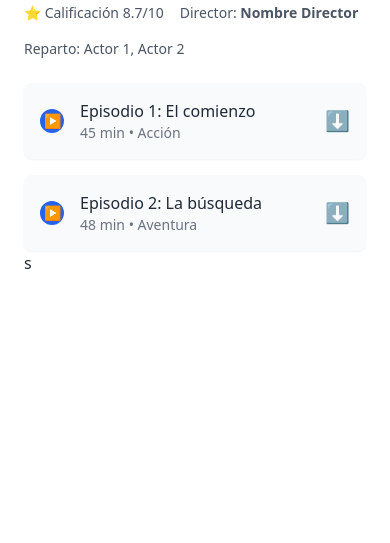
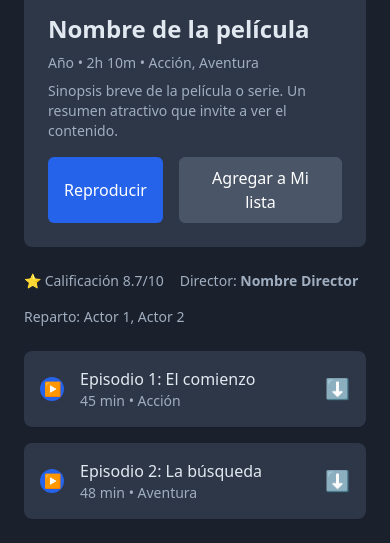
Before and after one commit to AJoelCastro/CanchitaMovies, a Django app: page /movies/ in a window 390 px wide. Shown: the part 582-1125 px from the top of the page. Before the commit the page ends 851 px from the top, so only its background shows below. Run offline with Django 5.2, Linux system fonts and the light colour scheme; some libraries are stand-ins or nearby versions.

Commit message:
cambios2

```diff
--- a/canchitamovies/settings.py
+++ b/canchitamovies/settings.py
@@ -129,7 +129,11 @@ USE_TZ = True
 # Static files (CSS, JavaScript, Images)
 # https://docs.djangoproject.com/en/5.2/howto/static-files/
 
-STATIC_URL = 'static/'
+STATIC_URL = '/static/'
+
+STATICFILES_DIRS = [
+    BASE_DIR / 'canchitamovies' / 'static',
+]
 
 # Default primary key field type
 # https://docs.djangoproject.com/en/5.2/ref/settings/#default-auto-field
--- /dev/null
+++ b/canchitamovies/static/css/style.css
@@ -0,0 +1,45 @@
+:root {
+    --color-bg: #1a202c; /* gris oscuro */
+    --color-text-primary: #e2e8f0; /* gris claro */
+    --color-text-secondary: #a0aec0; /* gris medio */
+    --color-bg-card: #2d3748; /* fondo gris oscuro */
+    --color-blue-primary: #2563eb; /* azul botones */
+    --color-gray-button: #4a5568; /* gris botones */
+  }
+
+  body {
+    background-color: var(--color-bg);
+    color: var(--color-text-primary);
+    font-family: sans-serif;
+    padding: 1.5rem; /* equivale a p-6 */
+  }
+
+  .text-secondary {
+    color: var(--color-text-secondary);
+  }
+
+  .bg-card {
+    background-color: var(--color-bg-card);
+  }
+
+  .btn-primary {
+    background-color: var(--color-blue-primary);
+    color: white;
+    padding: 0.5rem 1rem;
+    border-radius: 0.375rem; /* rounded-md */
+    border: none;
+    cursor: pointer;
+  }
+
+  .btn-secondary {
+    background-color: var(--color-gray-button);
+    color: white;
+    border: 1px solid #4a5568;
+    padding: 0.5rem 1rem;
+    border-radius: 0.375rem;
+    cursor: pointer;
+  }
+
+  .btn-secondary:hover {
+    background-color: #4a5568cc;
+  }
--- a/templates/movies/menu.html
+++ b/templates/movies/menu.html
@@ -1,58 +1,68 @@
+{% load static %}
 <!DOCTYPE html>
 <html lang="es">
 <head>
-  <meta charset="UTF-8">
-  <meta name="viewport" content="width=device-width, initial-scale=1.0">
+  <meta charset="UTF-8" />
+  <meta name="viewport" content="width=device-width, initial-scale=1" />
   <title>Vista Película</title>
   <script src="https://cdn.tailwindcss.com"></script>
+  <link rel="stylesheet" href="{% static 'css/style.css' %}" />
 </head>
-<body class="bg-white text-gray-800 font-sans p-6">
+<body class="font-sans p-6">
+  <div class="flex flex-col md:flex-row gap-6">
+    <img
+      src="https://es.digitaltrends.com/wp-content/uploads/2024/03/Jean-Claude-Van-Damme-1.jpg?fit=940%2C530&p=1"
+      alt="Imagen película"
+      class="rounded-lg w-full md:w-1/2 h-[62vh] object-cover"
+    />
 
-  <div class="flex flex-col md:flex-row gap-6">
-    <img src="https://es.digitaltrends.com/wp-content/uploads/2024/03/Jean-Claude-Van-Damme-1.jpg?fit=940%2C530&p=1" alt="Imagen película" class="rounded-lg w-full md:w-1/3 object-cover">
-
-    <div class="flex flex-col justify-between bg-gray-100 p-6 rounded-lg w-full">
+    <div class="flex flex-col justify-between rounded-lg w-full md:w-1/2 bg-card p-6">
       <div>
-        <h1 class="text-2xl font-semibold mb-2">Nombre de la película</h1>
-        <p class="text-sm text-gray-600 mb-2">Año • 2h 10m • Acción, Aventura</p>
-        <p class="text-gray-700 text-sm mb-4">Sinopsis breve de la película o serie. Un resumen atractivo que invite a ver el contenido.</p>
+        <h1 class="text-2xl font-semibold mb-2 text-primary">
+          Nombre de la película
+        </h1>
+        <p class="text-sm mb-2 text-secondary">Año • 2h 10m • Acción, Aventura</p>
+        <p class="text-sm mb-4 text-secondary">
+          Sinopsis breve de la película o serie. Un resumen atractivo que invite a ver el contenido.
+        </p>
       </div>
       <div class="flex gap-4">
-        <button class="bg-blue-600 text-white px-4 py-2 rounded-md">Reproducir</button>
-        <button class="bg-blue-100 text-blue-600 px-4 py-2 rounded-md">Agregar a Mi lista</button>
+        <button class="btn-primary px-4 py-2 rounded-md">Reproducir</button>
+        <button class="btn-secondary px-4 py-2 rounded-md">Agregar a Mi lista</button>
       </div>
     </div>
   </div>
 
-  <div class="flex flex-wrap items-center mt-6 text-sm text-gray-600 gap-4">
+  <div class="flex flex-wrap items-center mt-6 text-sm text-secondary gap-4">
     <span>⭐ Calificación 8.7/10</span>
-    <span>Director: <strong>Nombre Director</strong></span>
+    <span>
+      Director: <strong class="text-primary">Nombre Director</strong>
+    </span>
     <span>Reparto: Actor 1, Actor 2</span>
   </div>
 
   <div class="mt-6 space-y-4">
-
-    <div class="flex items-center justify-between bg-gray-50 p-4 rounded-lg shadow-sm">
+    <div class="flex items-center justify-between bg-card p-4 rounded-lg shadow-sm">
       <div class="flex items-center gap-4">
-        <div class="w-6 h-6 bg-blue-600 text-white rounded-full flex items-center justify-center text-sm">▶</div>
+        <div class="w-6 h-6 bg-blue-600 text-white rounded-full flex items-center justify-center text-sm" style="background-color: var(--color-blue-primary)">▶</div>
         <div>
-          <h2 class="font-medium">Episodio 1: El comienzo</h2>
-          <p class="text-sm text-gray-500">45 min • Acción</p>
+          <h2 class="font-medium text-primary">Episodio 1: El comienzo</h2>
+          <p class="text-sm text-secondary">45 min • Acción</p>
         </div>
       </div>
-      <button class="text-gray-600 hover:text-black text-xl">⬇️</button>
+      <button class="text-secondary hover:text-white text-xl">⬇️</button>
     </div>
 
-    <div class="flex items-center justify-between bg-gray-50 p-4 rounded-lg shadow-sm">
+    <div class="flex items-center justify-between bg-card p-4 rounded-lg shadow-sm">
       <div class="flex items-center gap-4">
-        <div class="w-6 h-6 bg-blue-600 text-white rounded-full flex items-center justify-center text-sm">▶</div>
+        <div class="w-6 h-6 bg-blue-600 text-white rounded-full flex items-center justify-center text-sm" style="background-color: var(--color-blue-primary)">▶</div>
         <div>
-          <h2 class="font-medium">Episodio 2: La búsqueda</h2>
-          <p class="text-sm text-gray-500">48 min • Aventura</p>
+          <h2 class="font-medium text-primary">Episodio 2: La búsqueda</h2>
+          <p class="text-sm text-secondary">48 min • Aventura</p>
         </div>
       </div>
-      <button class="text-gray-600 hover:text-black text-xl">⬇️</button>
+      <button class="text-secondary hover:text-white text-xl">⬇️</button>
     </div>
   </div>
 </body>
-</html>s
+</html>
```
